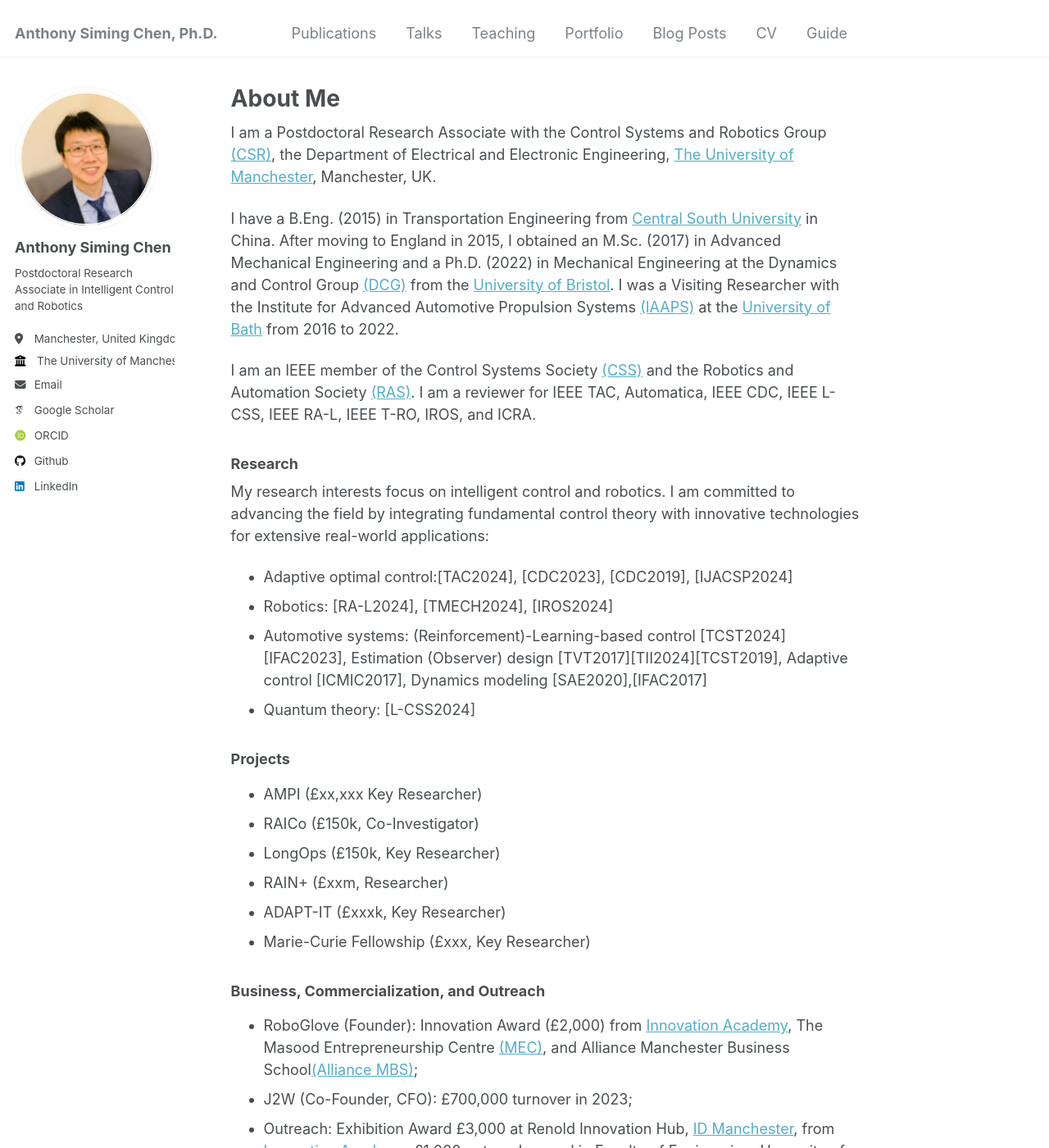
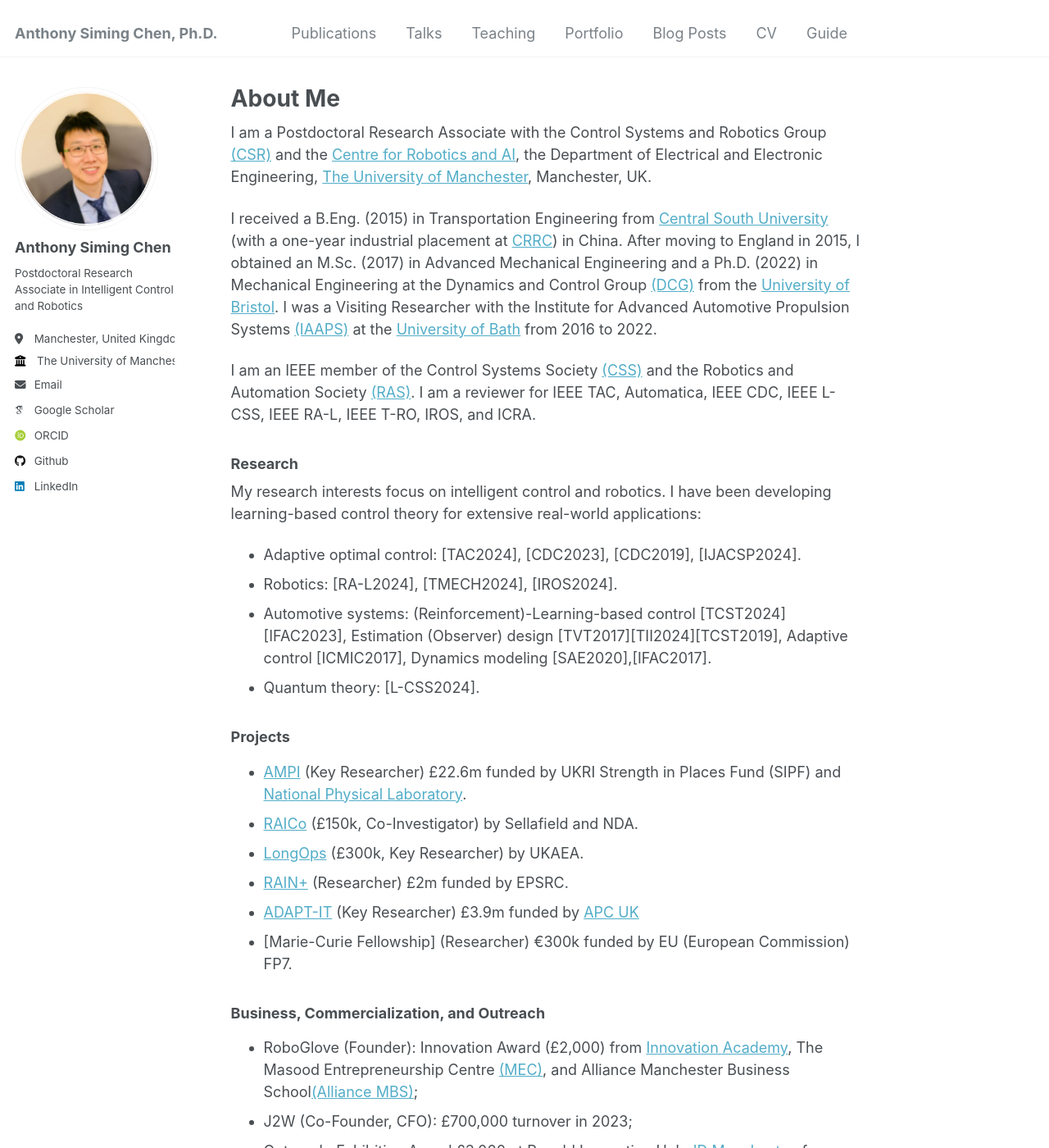
Before and after one commit to Anthony-S-Chen/Anthony-S-Chen.github.io, a Jekyll site: the page built from _pages/about.md, in a window 1280 px wide and 1400 px high. Shown: the whole window at 82% size. Built offline with Jekyll 4.4.1, drawn with Linux system fonts in a browser that asks for light colours; some web fonts are replaced.

Commit message:
Update about.md

```diff
--- a/_pages/about.md
+++ b/_pages/about.md
@@ -7,27 +7,28 @@ redirect_from:
   - /about.html
 ---
 
-I am a Postdoctoral Research Associate with the Control Systems and Robotics Group [(CSR)](https://uom-csrgroup.uk/), the Department of Electrical and Electronic Engineering, [The University of Manchester](https://www.manchester.ac.uk), Manchester, UK.
+I am a Postdoctoral Research Associate with the Control Systems and Robotics Group [(CSR)](https://uom-csrgroup.uk/) and the [Centre for Robotics and AI](https://www.robotics.manchester.ac.uk/), the Department of Electrical and Electronic Engineering, [The University of Manchester](https://www.manchester.ac.uk), Manchester, UK.
 
-I have a B.Eng. (2015) in Transportation Engineering from [Central South University](https://www.csu.edu.cn/) in China. After moving to England in 2015, I obtained an M.Sc. (2017) in Advanced Mechanical Engineering and a Ph.D. (2022) in Mechanical Engineering at the Dynamics and Control Group [(DCG)](https://www.bristol.ac.uk/engineering/research/dynamicscontrol/) from the [University of Bristol](https://www.bristol.ac.uk/). I was a Visiting Researcher with the Institute for Advanced Automotive Propulsion Systems [(IAAPS)](https://iaaps.co.uk/) at the [University of Bath](https://www.bath.ac.uk/) from 2016 to 2022.
+I received a B.Eng. (2015) in Transportation Engineering from [Central South University](https://en.csu.edu.cn/) (with a one-year industrial placement at [CRRC](https://www.crrcgc.cc/en/)) in China. After moving to England in 2015, I obtained an M.Sc. (2017) in Advanced Mechanical Engineering and a Ph.D. (2022) in Mechanical Engineering at the Dynamics and Control Group [(DCG)](https://www.bristol.ac.uk/engineering/research/dynamicscontrol/) from the [University of Bristol](https://www.bristol.ac.uk/). I was a Visiting Researcher with the Institute for Advanced Automotive Propulsion Systems [(IAAPS)](https://iaaps.co.uk/) at the [University of Bath](https://www.bath.ac.uk/) from 2016 to 2022.
 
 I am an IEEE member of the Control Systems Society [(CSS)](https://www.ieeecss.org/) and the Robotics and Automation Society [(RAS)](https://www.ieee-ras.org/). I am a reviewer for IEEE TAC, Automatica, IEEE CDC, IEEE L-CSS, IEEE RA-L, IEEE T-RO, IROS, and ICRA.
 
 ### Research
 
-My research interests focus on intelligent control and robotics. I am committed to advancing the field by integrating fundamental control theory with innovative technologies for extensive real-world applications:
-- Adaptive optimal control:[TAC2024], [CDC2023], [CDC2019], [IJACSP2024]
-- Robotics: [RA-L2024], [TMECH2024], [IROS2024]
-- Automotive systems: (Reinforcement)-Learning-based control [TCST2024][IFAC2023], Estimation (Observer) design [TVT2017][TII2024][TCST2019], Adaptive control [ICMIC2017], Dynamics modeling [SAE2020],[IFAC2017]
-- Quantum theory: [L-CSS2024]
+My research interests focus on intelligent control and robotics. I have been developing learning-based control theory for extensive real-world applications:
+- Adaptive optimal control: [TAC2024], [CDC2023], [CDC2019], [IJACSP2024].
+- Robotics: [RA-L2024], [TMECH2024], [IROS2024].
+- Automotive systems: (Reinforcement)-Learning-based control [TCST2024][IFAC2023], Estimation (Observer) design [TVT2017][TII2024][TCST2019], Adaptive control [ICMIC2017], Dynamics modeling [SAE2020],[IFAC2017].
+- Quantum theory: [L-CSS2024].
+
 
 ### Projects
-- AMPI (£xx,xxx Key Researcher)
-- RAICo (£150k, Co-Investigator)
-- LongOps (£150k, Key Researcher)
-- RAIN+ (£xxm, Researcher)
-- ADAPT-IT (£xxxk, Key Researcher)
-- Marie-Curie Fellowship (£xxx, Key Researcher)
+- [AMPI](https://www.manchester.ac.uk/about/news/north-west-england-primed-to-become-advanced-manufacturing-hub-with-new-government-funding/) (Key Researcher) £22.6m funded by UKRI Strength in Places Fund (SIPF) and [National Physical Laboratory](https://www.npl.co.uk/).
+- [RAICo](https://www.gov.uk/government/news/new-robotics-hub-opens-in-west-cumbria) (£150k, Co-Investigator) by Sellafield and NDA.
+- [LongOps](https://race.ukaea.uk/programmes/longops/) (£300k, Key Researcher) by UKAEA.
+- [RAIN+](https://rainhub.org.uk/) (Researcher) £2m funded by EPSRC.
+- [ADAPT-IT](https://www.apcuk.co.uk/impact/funded-projects/westfield-adapt/) (Key Researcher) £3.9m funded by [APC UK](https://www.apcuk.co.uk/)
+- [Marie-Curie Fellowship] (Researcher) €300k funded by EU (European Commission) FP7.
 
 ### Business, Commercialization, and Outreach
 - RoboGlove (Founder): Innovation Award (£2,000) from [Innovation Academy](https://www.linkedin.com/in/uom-innovation-academy/?originalSubdomain=uk), The Masood Entrepreneurship Centre [(MEC)](https://www.entrepreneurship.manchester.ac.uk/), and Alliance Manchester Business School[(Alliance MBS)](https://www.alliancembs.manchester.ac.uk/);
```
